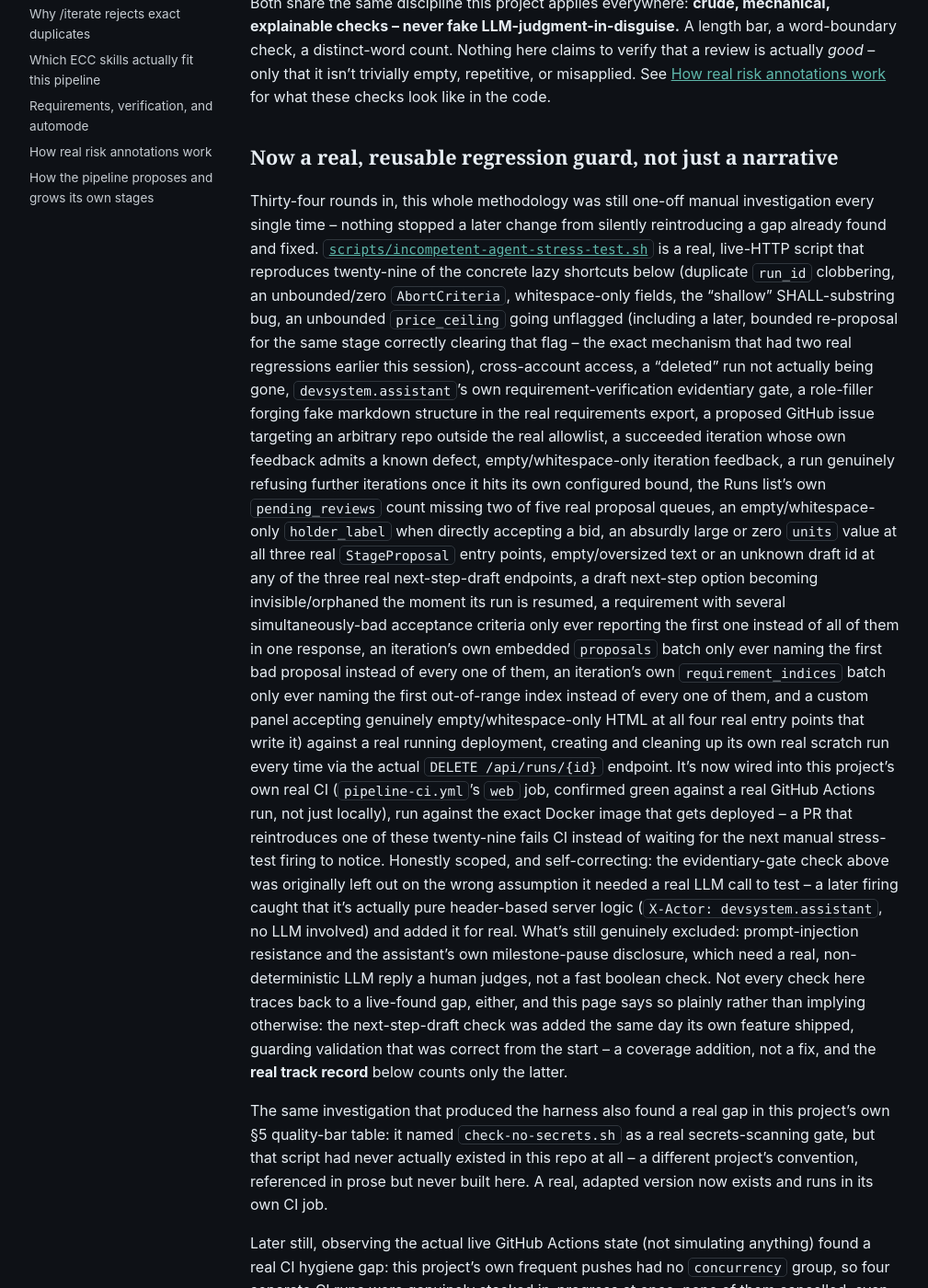
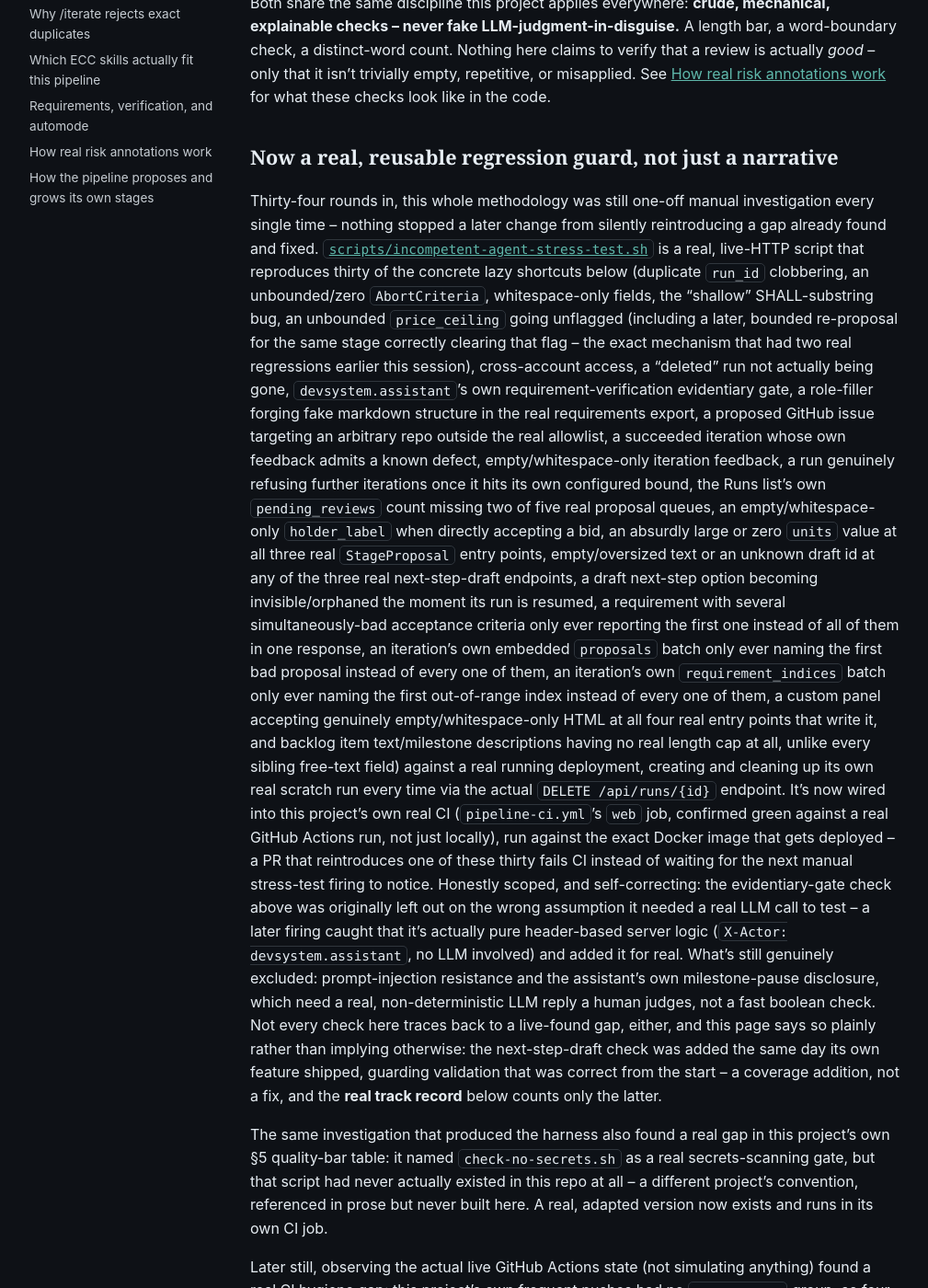
Before and after one commit to scimbe/CADS-devsystem-docs, a Jekyll site: the page built from _explanation/dau-lens-and-stress-testing.md, in a window 1280 px wide and 1400 px high, scrolled down 843 px. Shown: the whole window at 92% size, without its empty margins (82-1091 px from the left). Built offline with Jekyll 4.4.1, drawn with Linux system fonts in a browser that asks for light colours; some of the changed text lies outside the part shown.

Commit message:
docs: document the backlog/milestone length cap fix (CADS-devsystem@42995b0)
Real gap found and closed 2026-08-06: backlog item text and milestone
descriptions had no real length cap at all, unlike every sibling free-text
field in this API.

- rest-api.md: updated both endpoint rows to document the real 2,000-
  character cap.
- dau-lens-and-stress-testing.md: bumped running tallies (twenty-nine->
  thirty harness checks, sixty-two->sixty-three rounds, forty-nine->fifty
  real gaps), added a representative-sample bullet distinguishing this from
  the session's recent client-side-only fixes (this one was a genuinely
  missing server-side bound).

Hermetic Jekyll build confirmed clean; verified all new content actually
rendered before shipping.

Co-Authored-By: Claude Sonnet 5 <noreply@anthropic.com>
Claude-Session: https://claude.ai/code/session_018FkngvdKnmVcAT84EZe7Ur

```diff
--- a/_explanation/dau-lens-and-stress-testing.md
+++ b/_explanation/dau-lens-and-stress-testing.md
@@ -43,7 +43,7 @@ for what these checks look like in the code.
 Thirty-four rounds in, this whole methodology was still one-off manual investigation every single
 time -- nothing stopped a later change from silently reintroducing a gap already found and fixed.
 [`scripts/incompetent-agent-stress-test.sh`](https://github.com/scimbe/CADS-devsystem/blob/main/scripts/incompetent-agent-stress-test.sh)
-is a real, live-HTTP script that reproduces twenty-nine of the concrete lazy shortcuts below
+is a real, live-HTTP script that reproduces thirty of the concrete lazy shortcuts below
 (duplicate `run_id` clobbering, an unbounded/zero `AbortCriteria`, whitespace-only fields, the
 "shallow" SHALL-substring bug, an unbounded `price_ceiling` going unflagged (including a later,
 bounded re-proposal for the same stage correctly clearing that flag -- the exact mechanism that had
@@ -60,13 +60,15 @@ draft next-step option becoming invisible/orphaned the moment its run is resumed
 with several simultaneously-bad acceptance criteria only ever reporting the first one instead of
 all of them in one response, an iteration's own embedded `proposals` batch only ever naming the
 first bad proposal instead of every one of them, an iteration's own `requirement_indices` batch
-only ever naming the first out-of-range index instead of every one of them, and a custom panel
-accepting genuinely empty/whitespace-only HTML at all four real entry points that write it)
+only ever naming the first out-of-range index instead of every one of them, a custom panel
+accepting genuinely empty/whitespace-only HTML at all four real entry points that write it, and
+backlog item text/milestone descriptions having no real length cap at all, unlike every sibling
+free-text field)
 against a real running deployment, creating and cleaning up its own real scratch run every
 time via the actual `DELETE /api/runs/{id}` endpoint. It's now wired into this project's own real CI
 (`pipeline-ci.yml`'s `web` job, confirmed green against a real GitHub Actions run, not just
 locally), run against the exact Docker image that gets deployed -- a PR that reintroduces one of
-these twenty-nine fails CI instead of waiting for the next manual stress-test firing to notice.
+these thirty fails CI instead of waiting for the next manual stress-test firing to notice.
 Honestly scoped, and
 self-correcting: the evidentiary-gate check above was originally left out on the wrong assumption it
 needed a real LLM call to test -- a later firing caught that it's actually pure header-based server
@@ -149,8 +151,8 @@ day -- the paused banner now shows the actual real reason for all three, not a g
 
 ## The real track record
 
-As of this writing, the stress test has run **sixty-two** real rounds against the actual
-deployment, finding and closing forty-nine real gaps -- not simulated, not hypothetical. A
+As of this writing, the stress test has run **sixty-three** real rounds against the actual
+deployment, finding and closing fifty real gaps -- not simulated, not hypothetical. A
 representative sample, each with its own real live before/after proof:
 
 - A one-line rubber-stamp review (`"looks fine to me"`) satisfied the mandatory review gate just as
@@ -314,6 +316,13 @@ representative sample, each with its own real live before/after proof:
   gated proposal paths) -- one of those four's own doc comment already claimed its validation
   "mirrors `add_custom_panel` exactly," confirming this was an unintentional gap, not a deliberate
   omission. Fixed at all four with the identical check every other field already uses.
+- **A real bound genuinely missing server-side, not just a client-side early-warning gap for one
+  that already existed**: checking whether the requirements length-cap fix's own reasoning ("every
+  real free-text field has a length cap") actually held everywhere found it didn't -- backlog item
+  text and milestone descriptions had no real cap at all, bounded only by the server's generic
+  whole-request body limit. Live-confirmed: a real 500,000-character backlog item text got a real
+  `200`; only a genuinely oversized (2MB+) request hit the generic limit. Fixed with the same real
+  cap (2,000 characters) every sibling free-text field already uses, at both real entry points.
 
 Real, live, currently-true data as of this writing -- the actual `webconference-android` run's own
 risks, fetched fresh:
```
Also changed, not shown: _reference/rest-api.md (+2 -2 lines).
